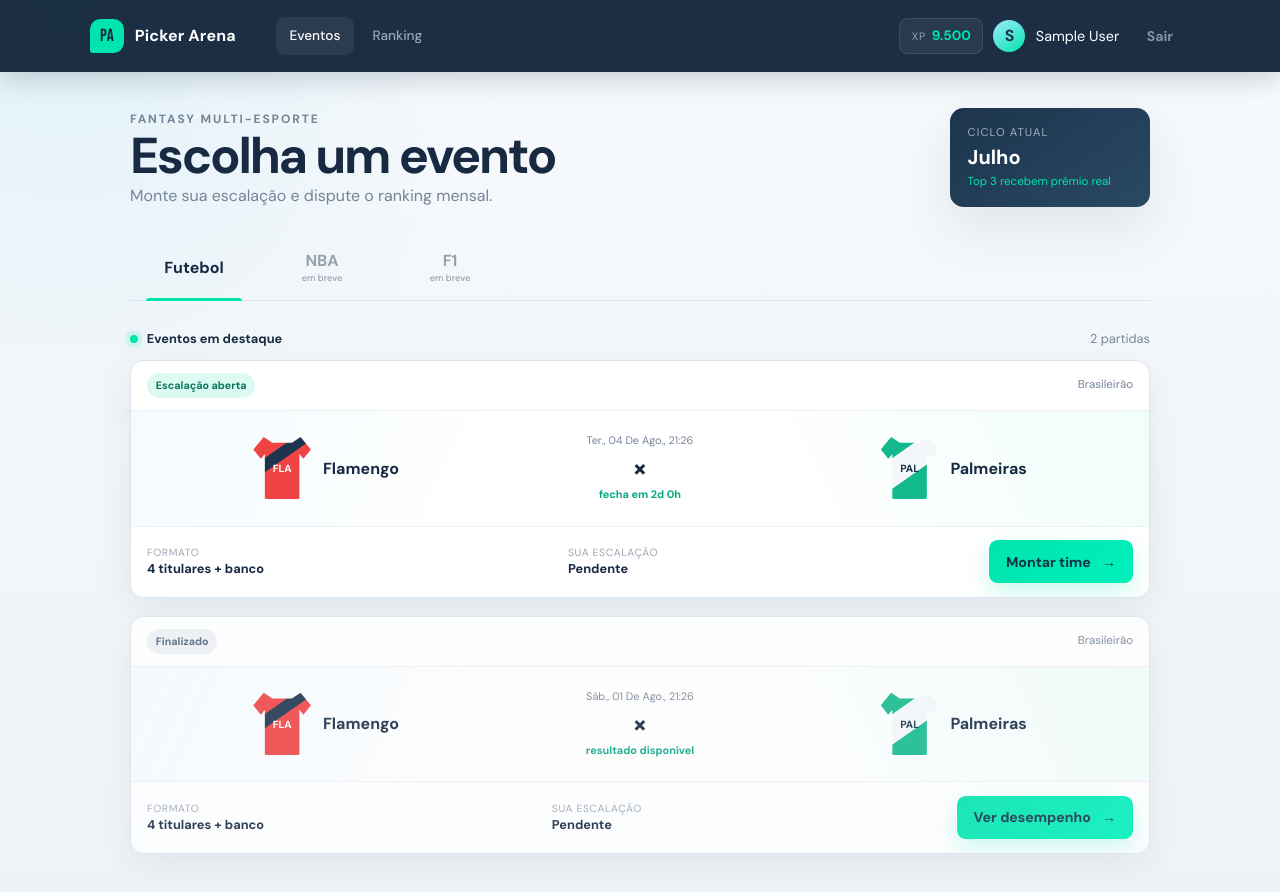
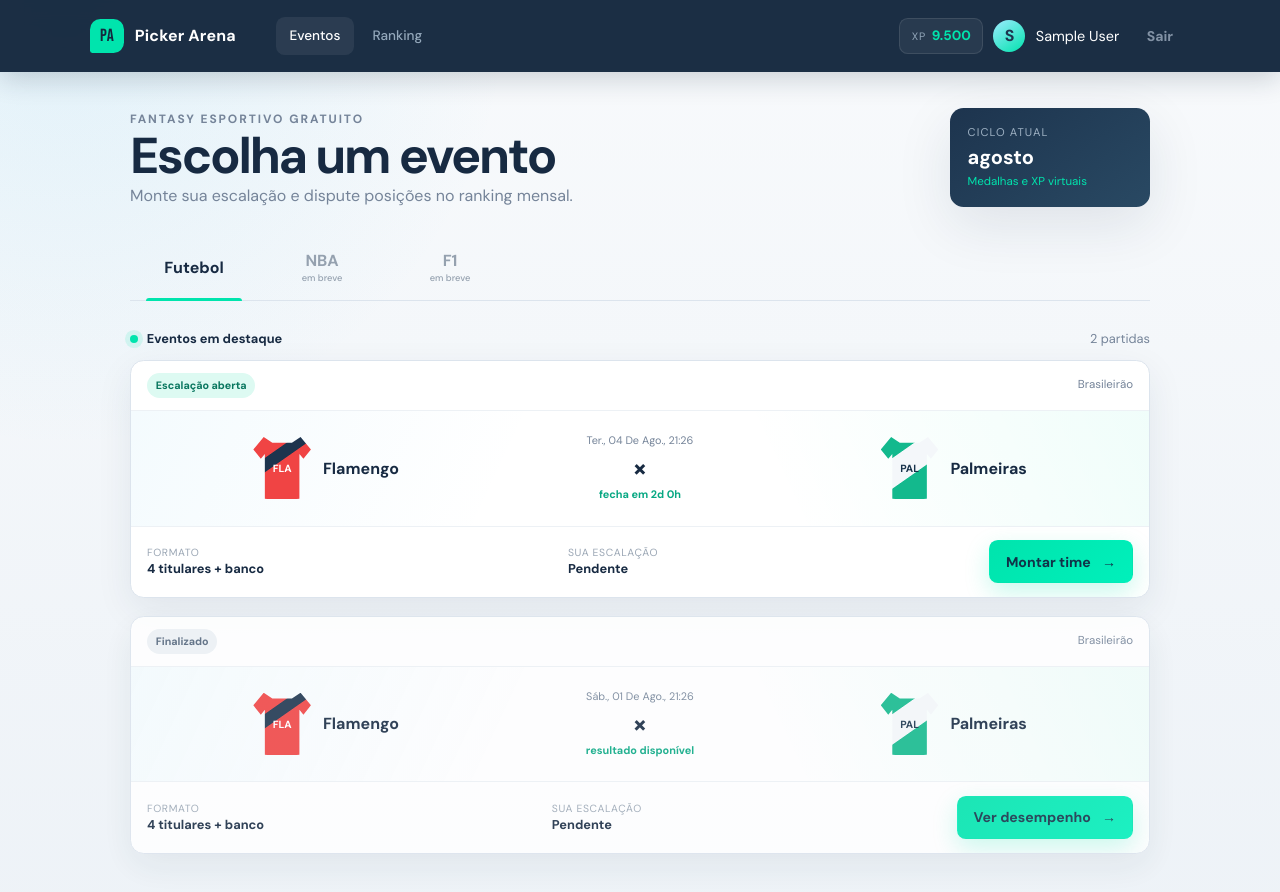
Before and after one commit to luisjuniorawr1/pickerarena, a React (Vite) app in the folder web/: page /#/eventos in a window 1280 px wide. Shown: the top 892 px of the page. Built offline with nearby package versions, Linux system fonts and the light colour scheme; no server answers; the database is empty; sample sign-in values are in the browser's storage.

Commit message:
Load event lineups from the cloud repository

```diff
--- a/web/src/pages/EventsPage.tsx
+++ b/web/src/pages/EventsPage.tsx
@@ -1,6 +1,9 @@
+import { useEffect, useState } from 'react'
 import { Link, Navigate } from 'react-router-dom'
+import { useAuth } from '../auth/AuthContext'
 import { mockEvents } from '../data/mock'
-import { getUser, getUserLineup } from '../lib/storage'
+import type { Lineup } from '../domain/types'
+import { loadUserLineups } from '../lib/lineupRepository'
 
 function formatWhen(iso: string) {
   return new Intl.DateTimeFormat('pt-BR', {
@@ -28,22 +31,50 @@ const statusLabel: Record<string, string> = {
   void: 'Anulado',
 }
 
+const currentCycle = new Intl.DateTimeFormat('pt-BR', { month: 'long' }).format(new Date())
+
 export function EventsPage() {
-  const user = getUser()
+  const { user, loading } = useAuth()
+  const [lineups, setLineups] = useState<Lineup[]>([])
+  const [loadingLineups, setLoadingLineups] = useState(false)
+
+  useEffect(() => {
+    if (!user) {
+      setLineups([])
+      return
+    }
+
+    let cancelled = false
+    setLoadingLineups(true)
+    loadUserLineups(user.id)
+      .then((items) => {
+        if (!cancelled) setLineups(items)
+      })
+      .catch((error) => console.error('Não foi possível carregar as escalações.', error))
+      .finally(() => {
+        if (!cancelled) setLoadingLineups(false)
+      })
+
+    return () => {
+      cancelled = true
+    }
+  }, [user])
+
+  if (loading) return <p className="page">Carregando eventos...</p>
   if (!user) return <Navigate to="/login" replace />
 
   return (
     <section className="page events-page">
       <header className="page-head events-head">
         <div>
-          <p className="eyebrow">Fantasy multi-esporte</p>
+          <p className="eyebrow">Fantasy esportivo gratuito</p>
           <h1>Escolha um evento</h1>
-          <p>Monte sua escalação e dispute o ranking mensal.</p>
+          <p>Monte sua escalação e dispute posições no ranking mensal.</p>
         </div>
         <div className="season-card">
           <span>Ciclo atual</span>
-          <strong>Julho</strong>
-          <small>Top 3 recebem prêmio real</small>
+          <strong>{currentCycle}</strong>
+          <small>Medalhas e XP virtuais</small>
         </div>
       </header>
       <div className="sport-tabs" role="tablist" aria-label="Esportes">
@@ -62,11 +93,13 @@ export function EventsPage() {
           <span className="live-dot" />
           <strong>Eventos em destaque</strong>
         </div>
-        <span>{mockEvents.length} partidas</span>
+        <span>{loadingLineups ? 'sincronizando...' : `${mockEvents.length} partidas`}</span>
       </div>
       <ul className="event-list">
         {mockEvents.map((event) => {
-          const mine = getUserLineup(event.id, user.id)
+          const mine = lineups.find(
+            (lineup) => lineup.eventId === event.id && lineup.userId === user.id,
+          )
           return (
             <li key={event.id} className={`event-row event-row--${event.status}`}>
               <div className="event-card__topline">
```
